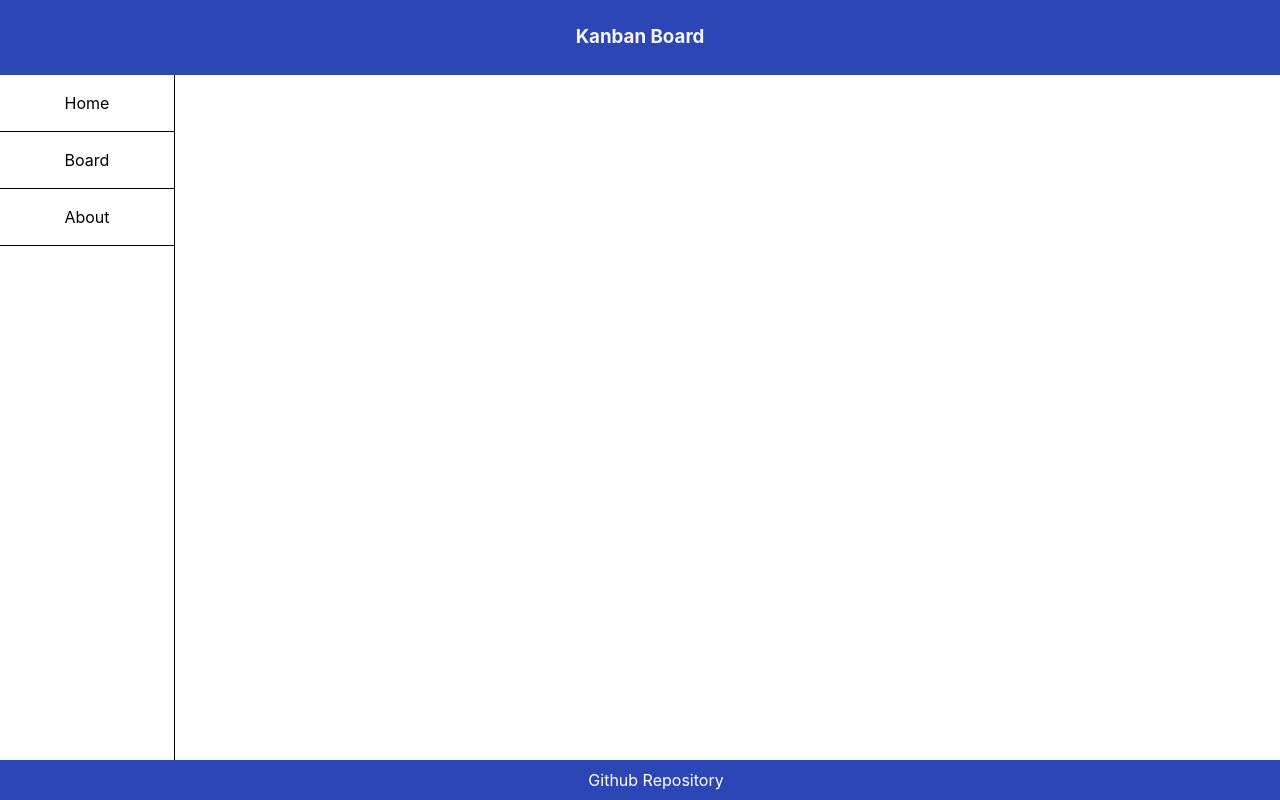
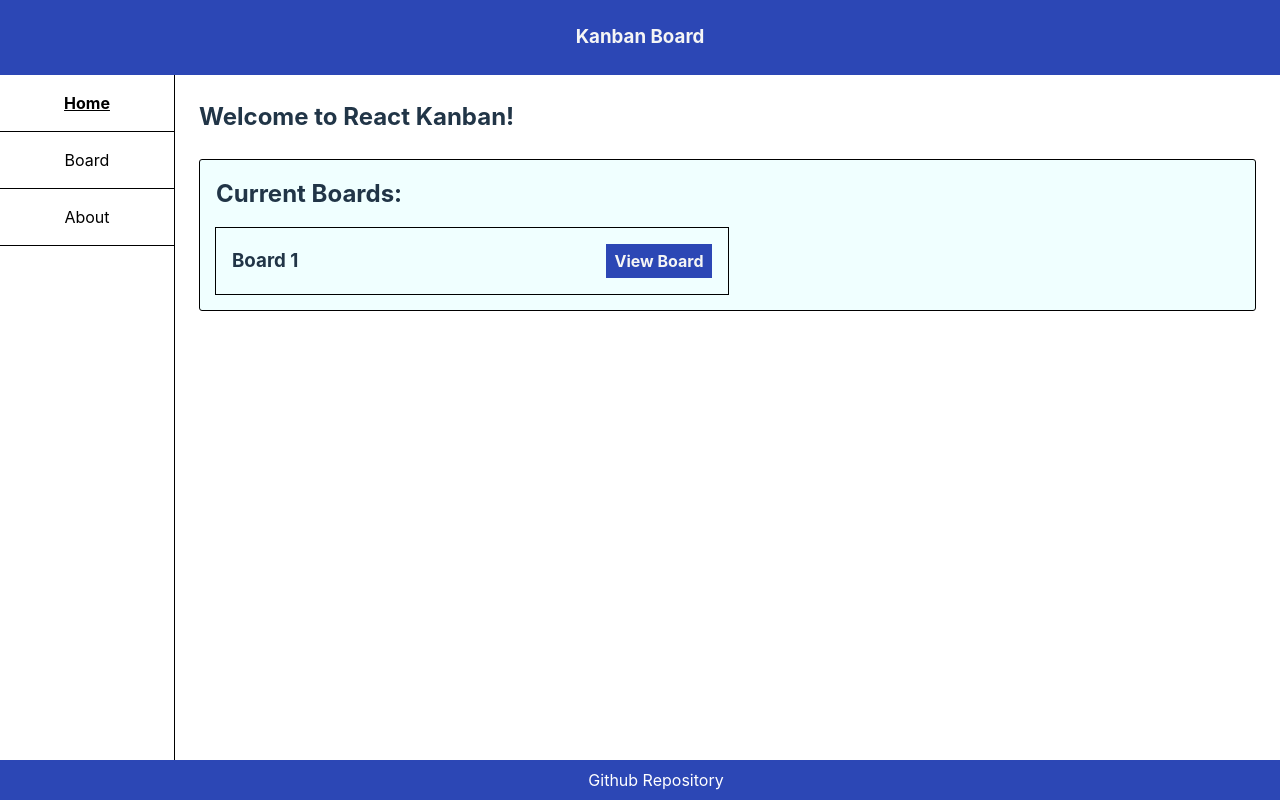
Before and after one commit to jv-pv/Kanban-Board-App, a React (Vite) app: page / in a window 1280 px wide. Built offline with nearby package versions, Linux system fonts and the light colour scheme; some icons are missing.

Commit message:
Added nav links for page navigation with react router dom

```diff
--- a/src/components/Sidebar.jsx
+++ b/src/components/Sidebar.jsx
@@ -2,14 +2,14 @@ import { NavLink } from "react-router-dom";
 
 const Sidebar = () => {
 
-
-
   return (
   <aside className="sidebar-container">
     <ul>
-      <li><NavLink to="/" >Home</NavLink></li>
-      <li><NavLink to="/board" >Board</NavLink></li>
-      <li><NavLink to="/about" >About</NavLink></li>
+
+      <li><NavLink to="/" className={({isActive}) => isActive ? "selected" : ""} >Home</NavLink></li>
+      <li><NavLink to="/board" className={({isActive}) => isActive ? "selected" : ""}>Board</NavLink></li>
+      <li><NavLink to="/about" className={({isActive}) => isActive ? "selected" : ""}>About</NavLink></li>
+
     </ul>
   </aside>
   )
--- a/src/pages/HomePage.jsx
+++ b/src/pages/HomePage.jsx
@@ -1,10 +1,24 @@
 import Sidebar from "../components/Sidebar"
+import { Link } from "react-router-dom";
 
 const HomePage = () => {
 
   return (
     <div className="main-content-container">
         <Sidebar/>
+        <div className="home-content-container">
+            <h1>Welcome to React Kanban!</h1>
+
+          <div className="current-boards-wrapper">
+            <h2>Current Boards:</h2>
+                <div className="boards-card">
+                    <h3>Board 1</h3>
+                    <Link to="/board" className="board-card-link">View Board</Link>
+                </div>
+          </div>
+
+        </div>
+
     </div>
   )
 }
```
